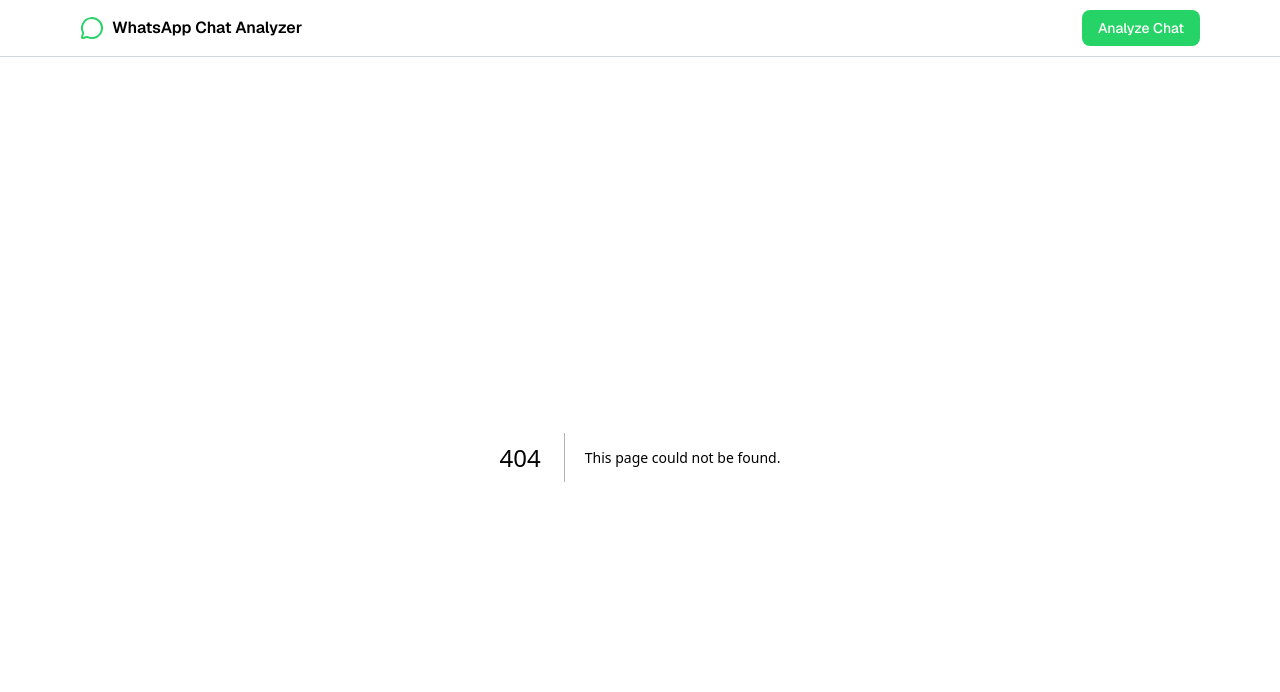
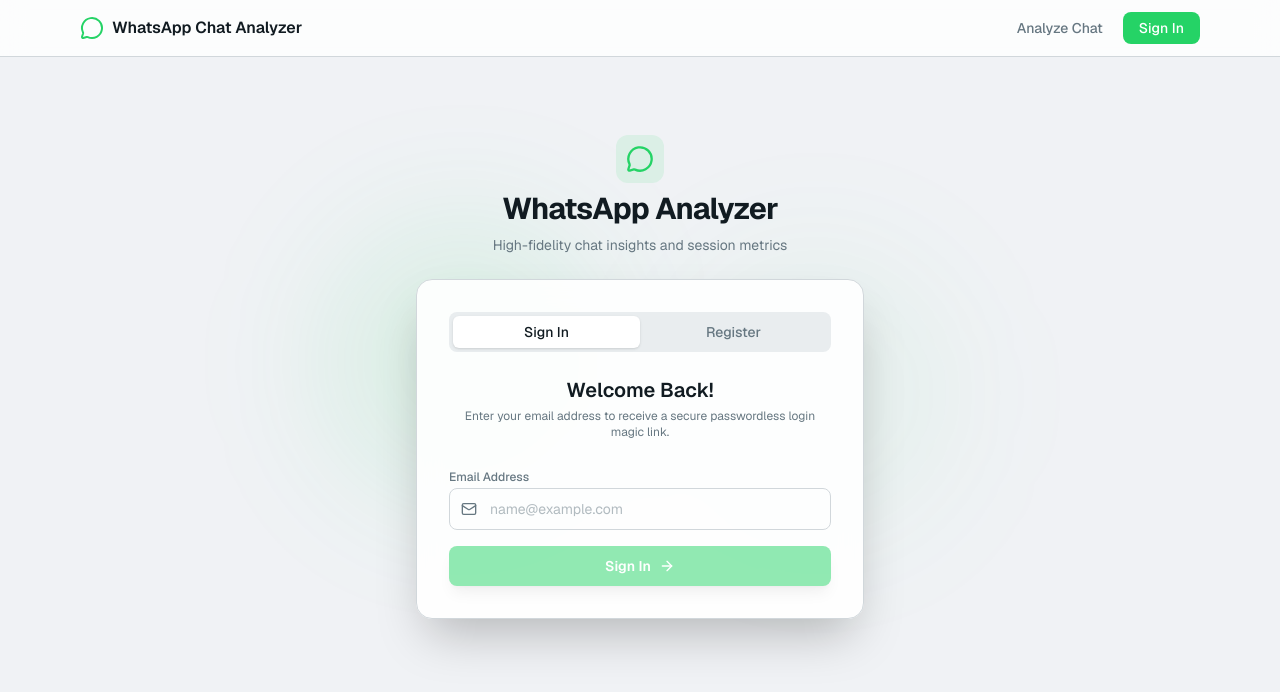
Before and after one commit to Surajvthakur/WhatsApp-Chat-Analyzer, a Next.js app in the folder frontend/: page /login in a window 1280 px wide. Before the commit this address had no page. Shown: the top 692 px of the page. Built offline with nearby package versions, Linux system fonts and the light colour scheme; no server answers.

Commit message:
added the login and register page

```diff
--- /dev/null
+++ b/frontend/app/login/page.tsx
@@ -0,0 +1,196 @@
+"use client";
+
+import { useState } from "react";
+import { signIn } from "next-auth/react";
+import { Mail, Loader2, CheckCircle2, AlertCircle, ArrowRight, MessageCircle } from "lucide-react";
+
+export default function LoginPage() {
+  const [activeTab, setActiveTab] = useState<"login" | "register">("login");
+  const [email, setEmail] = useState("");
+  const [isLoading, setIsLoading] = useState(false);
+  const [error, setError] = useState<string | null>(null);
+  const [isSuccess, setIsSuccess] = useState(false);
+
+  const handleSubmit = async (e: React.FormEvent) => {
+    e.preventDefault();
+    if (!email) return;
+
+    setIsLoading(true);
+    setError(null);
+
+    try {
+      const result = await signIn("resend", {
+        email,
+        redirect: false,
+        callbackUrl: "/analyze", // Default landing after link click
+      });
+
+      if (result?.error) {
+        if (result.error.includes("Configuration")) {
+          setError("Database or email provider configuration error. Please ensure the Resend API Key is set correctly.");
+        } else {
+          setError(result.error);
+        }
+      } else {
+        setIsSuccess(true);
+      }
+    } catch (err: any) {
+      setError(err?.message || "An unexpected error occurred. Please try again.");
+    } finally {
+      setIsLoading(false);
+    }
+  };
+
+  if (isSuccess) {
+    return (
+      <div className="flex min-h-[80vh] items-center justify-center px-4 py-12 sm:px-6 lg:px-8">
+        <div className="w-full max-w-md space-y-6 rounded-2xl border border-[var(--border)] bg-[var(--card)] p-8 text-center shadow-2xl backdrop-blur-md">
+          <div className="mx-auto flex h-16 w-16 items-center justify-center rounded-full bg-[var(--primary)]/10 text-[var(--primary)]">
+            <CheckCircle2 className="h-10 w-10 animate-bounce" />
+          </div>
+          <div className="space-y-2">
+            <h2 className="text-2xl font-bold tracking-tight">Check your email</h2>
+            <p className="text-sm text-[var(--muted-foreground)]">
+              We have sent a secure sign-in magic link to:
+            </p>
+            <p className="font-semibold text-[var(--foreground)]">{email}</p>
+          </div>
+          <div className="rounded-lg bg-[var(--muted)] p-4 text-xs text-[var(--muted-foreground)] space-y-2">
+            <p>1. Click the link in the email to log in automatically.</p>
+            <p>2. If you don't see it, please check your **spam or junk folder**.</p>
+            <p>3. The link will expire in 24 hours.</p>
+          </div>
+          <button
+            onClick={() => {
+              setIsSuccess(false);
+              setEmail("");
+            }}
+            className="w-full rounded-lg border border-[var(--border)] py-2 text-sm font-medium hover:bg-[var(--muted)] transition-colors"
+          >
+            Back to login
+          </button>
+        </div>
+      </div>
+    );
+  }
+
+  return (
+    <div className="relative flex min-h-[80vh] flex-col items-center justify-center overflow-hidden px-4 py-12 sm:px-6 lg:px-8">
+      {/* Decorative dynamic background blobs */}
+      <div className="absolute top-1/4 left-1/4 -z-10 h-72 w-72 rounded-full bg-[var(--primary)]/10 blur-3xl" />
+      <div className="absolute bottom-1/4 right-1/4 -z-10 h-72 w-72 rounded-full bg-[var(--primary)]/5 blur-3xl" />
+
+      <div className="w-full max-w-md space-y-6">
+        {/* Brand header */}
+        <div className="flex flex-col items-center space-y-2 text-center">
+          <div className="flex h-12 w-12 items-center justify-center rounded-xl bg-[var(--primary)]/10 text-[var(--primary)]">
+            <MessageCircle className="h-7 w-7" />
+          </div>
+          <h1 className="text-3xl font-bold tracking-tight">WhatsApp Analyzer</h1>
+          <p className="text-sm text-[var(--muted-foreground)]">
+            High-fidelity chat insights and session metrics
+          </p>
+        </div>
+
+        {/* Auth card */}
+        <div className="rounded-2xl border border-[var(--border)] bg-[var(--card)]/90 p-8 shadow-2xl backdrop-blur-md">
+          {/* Custom interactive tabs */}
+          <div className="mb-6 flex rounded-lg bg-[var(--muted)] p-1">
+            <button
+              onClick={() => {
+                setActiveTab("login");
+                setError(null);
+              }}
+              className={`flex-1 rounded-md py-1.5 text-center text-sm font-medium transition-all ${
+                activeTab === "login"
+                  ? "bg-[var(--card)] text-[var(--foreground)] shadow-sm"
+                  : "text-[var(--muted-foreground)] hover:text-[var(--foreground)]"
+              }`}
+            >
+              Sign In
+            </button>
+            <button
+              onClick={() => {
+                setActiveTab("register");
+                setError(null);
+              }}
+              className={`flex-1 rounded-md py-1.5 text-center text-sm font-medium transition-all ${
+                activeTab === "register"
+                  ? "bg-[var(--card)] text-[var(--foreground)] shadow-sm"
+                  : "text-[var(--muted-foreground)] hover:text-[var(--foreground)]"
+              }`}
+            >
+              Register
+            </button>
+          </div>
+
+          {/* Dynamic copywriting based on tab */}
+          <div className="mb-6 text-center space-y-1">
+            <h2 className="text-xl font-semibold">
+              {activeTab === "login" ? "Welcome Back!" : "Create an Account"}
+            </h2>
+            <p className="text-xs text-[var(--muted-foreground)] px-2">
+              {activeTab === "login"
+                ? "Enter your email address to receive a secure passwordless login magic link."
+                : "Enter your email to sign up. A verification link will be sent to establish your workspace."}
+            </p>
+          </div>
+
+          {/* Form */}
+          <form onSubmit={handleSubmit} className="space-y-4">
+            <div className="space-y-1">
+              <label htmlFor="email" className="text-xs font-medium text-[var(--muted-foreground)]">
+                Email Address
+              </label>
+              <div className="relative flex items-center">
+                <span className="absolute left-3 text-[var(--muted-foreground)]">
+                  <Mail className="h-4 w-4" />
+                </span>
+                <input
+                  id="email"
+                  type="email"
+                  required
+                  placeholder="name@example.com"
+                  value={email}
+                  onChange={(e) => setEmail(e.target.value)}
+                  disabled={isLoading}
+                  className="w-full rounded-lg border border-[var(--border)] bg-transparent py-2.5 pl-10 pr-4 text-sm outline-none transition-all placeholder:text-[var(--muted-foreground)]/50 focus:border-[var(--primary)] focus:ring-1 focus:ring-[var(--primary)] disabled:opacity-50"
+                />
+              </div>
+            </div>
+
+            {/* Error Message */}
+            {error && (
+              <div className="flex items-start gap-2 rounded-lg bg-red-500/10 p-3 text-xs text-red-500 border border-red-500/20">
+                <AlertCircle className="h-4 w-4 shrink-0 mt-0.5" />
+                <div>
+                  <span className="font-semibold">Authentication failed: </span>
+                  {error}
+                </div>
+              </div>
+            )}
+
+            {/* Submit Button */}
+            <button
+              type="submit"
+              disabled={isLoading || !email}
+              className="w-full flex items-center justify-center gap-2 rounded-lg bg-[var(--primary)] py-2.5 text-sm font-semibold text-[var(--primary-foreground)] shadow-lg shadow-[var(--primary)]/20 hover:opacity-95 transition-all hover:scale-[1.01] active:scale-[0.99] disabled:opacity-50 disabled:pointer-events-none"
+            >
+              {isLoading ? (
+                <>
+                  <Loader2 className="h-4 w-4 animate-spin" />
+                  Sending magic link...
+                </>
+              ) : (
+                <>
+                  {activeTab === "login" ? "Sign In" : "Register"}
+                  <ArrowRight className="h-4 w-4" />
+                </>
+              )}
+            </button>
+          </form>
+        </div>
+      </div>
+    </div>
+  );
+}
--- a/frontend/auth.config.ts
+++ b/frontend/auth.config.ts
@@ -7,5 +7,8 @@
       from: "onboarding@resend.dev"
     })
   ],
+  pages: {
+    signIn: "/login",
+  },
   session: { strategy: "jwt" }
 } satisfies NextAuthConfig
--- a/frontend/components/providers.tsx
+++ b/frontend/components/providers.tsx
@@ -2,6 +2,7 @@
 
 import { QueryClient, QueryClientProvider } from "@tanstack/react-query";
 import { useState } from "react";
+import { SessionProvider } from "next-auth/react";
 
 export function Providers({ children }: { children: React.ReactNode }) {
   const [queryClient] = useState(
@@ -17,6 +18,8 @@
   );
 
   return (
-    <QueryClientProvider client={queryClient}>{children}</QueryClientProvider>
+    <SessionProvider>
+      <QueryClientProvider client={queryClient}>{children}</QueryClientProvider>
+    </SessionProvider>
   );
 }
--- a/frontend/components/site-header.tsx
+++ b/frontend/components/site-header.tsx
@@ -1,7 +1,10 @@
 import Link from "next/link";
 import { MessageCircle } from "lucide-react";
+import { auth, signOut } from "@/auth";
 
-export function SiteHeader() {
+export async function SiteHeader() {
+  const session = await auth();
+
   return (
     <header className="sticky top-0 z-50 border-b border-[var(--border)] bg-[var(--card)]/80 backdrop-blur-md">
       <div className="mx-auto flex h-14 max-w-6xl items-center justify-between px-4">
@@ -9,13 +12,41 @@
           <MessageCircle className="h-6 w-6 text-[var(--primary)]" />
           <span>WhatsApp Chat Analyzer</span>
         </Link>
-        <nav className="flex items-center gap-4 text-sm">
+        <nav className="flex items-center gap-5 text-sm">
           <Link
             href="/analyze"
-            className="rounded-lg bg-[var(--primary)] px-4 py-2 font-medium text-[var(--primary-foreground)] transition-opacity hover:opacity-90"
+            className="font-medium text-[var(--muted-foreground)] hover:text-[var(--foreground)] transition-colors"
           >
             Analyze Chat
           </Link>
+
+          {session ? (
+            <div className="flex items-center gap-4">
+              <span className="text-xs text-[var(--muted-foreground)] border-r border-[var(--border)] pr-4 py-1 hidden sm:inline-block">
+                {session.user?.email}
+              </span>
+              <form
+                action={async () => {
+                  "use server";
+                  await signOut({ redirectTo: "/" });
+                }}
+              >
+                <button
+                  type="submit"
+                  className="rounded-lg border border-[var(--border)] px-4 py-1.5 font-medium hover:bg-[var(--muted)] transition-colors cursor-pointer"
+                >
+                  Sign Out
+                </button>
+              </form>
+            </div>
+          ) : (
+            <Link
+              href="/login"
+              className="rounded-lg bg-[var(--primary)] px-4 py-1.5 font-medium text-[var(--primary-foreground)] transition-opacity hover:opacity-90 cursor-pointer"
+            >
+              Sign In
+            </Link>
+          )}
         </nav>
       </div>
     </header>
--- a/frontend/middleware.ts
+++ b/frontend/middleware.ts
@@ -12,7 +12,7 @@
                            pathname.startsWith('/profile');
 
   if (isProtectedRoute && !isLoggedIn) {
-    const newUrl = new URL("/api/auth/signin", req.nextUrl.origin);
+    const newUrl = new URL("/login", req.nextUrl.origin);
     return Response.redirect(newUrl);
   }
 })
```
